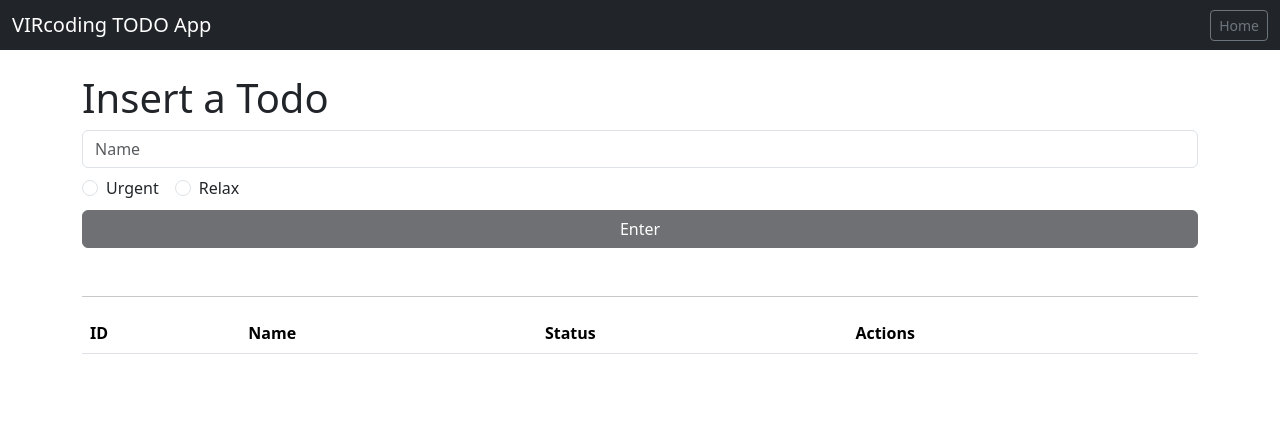
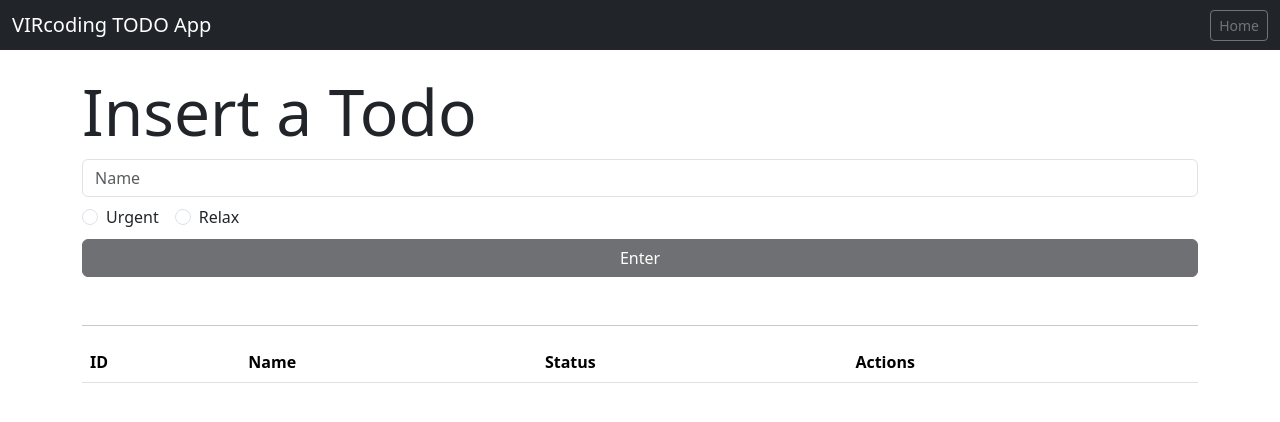
Before and after one commit to vircoding/vue-crud-practice, a Vue app: page / in a window 1280 px wide. Shown: the top 422 px of the page. Built offline with nearby package versions, Linux system fonts and the light colour scheme.

Commit message:
improving some aesthetics

```diff
--- a/src/views/EditView.vue
+++ b/src/views/EditView.vue
@@ -30,7 +30,11 @@ export default {
 
 <template>
     <div class="container">
-        <h1 class="mt-4">Edit Todo View: {{ $route.params.id }}</h1>
+        <h1 class="mt-4">
+            Edit
+            <span class="display-6">{{ todo.name }}</span>
+            Todo:
+        </h1>
         <form @submit="updateTodoAction(todo)">
             <Form :todo="todo" />
         </form>
--- a/src/views/HomeView.vue
+++ b/src/views/HomeView.vue
@@ -40,7 +40,7 @@ export default {
 
 <template>
     <div class="container">
-        <h1 class="mt-4">Insert a Todo</h1>
+        <h1 class="mt-4 display-3">Insert a Todo</h1>
         <form @submit.prevent="setTodo(todo)">
             <Form :todo="todo" />
         </form>
```
